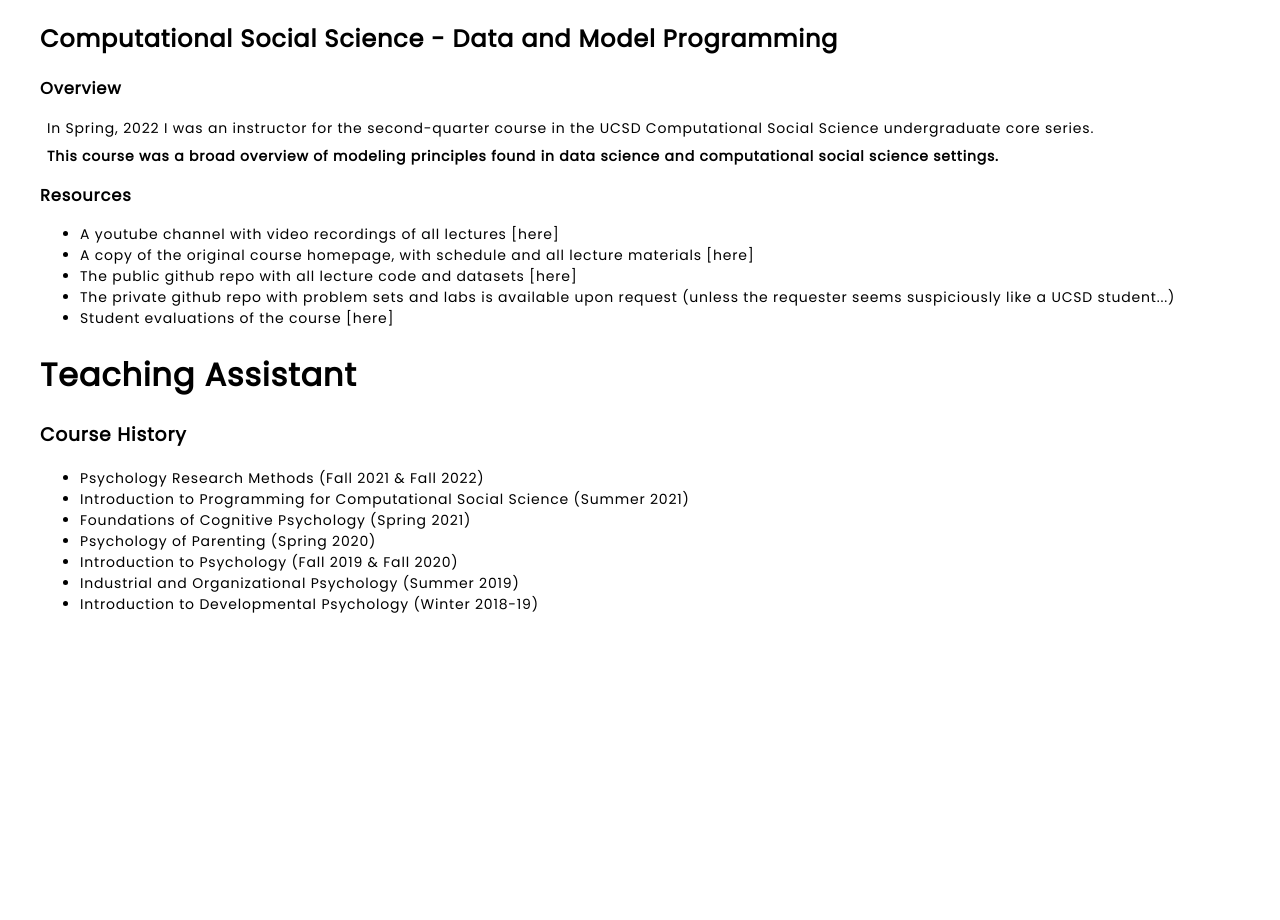
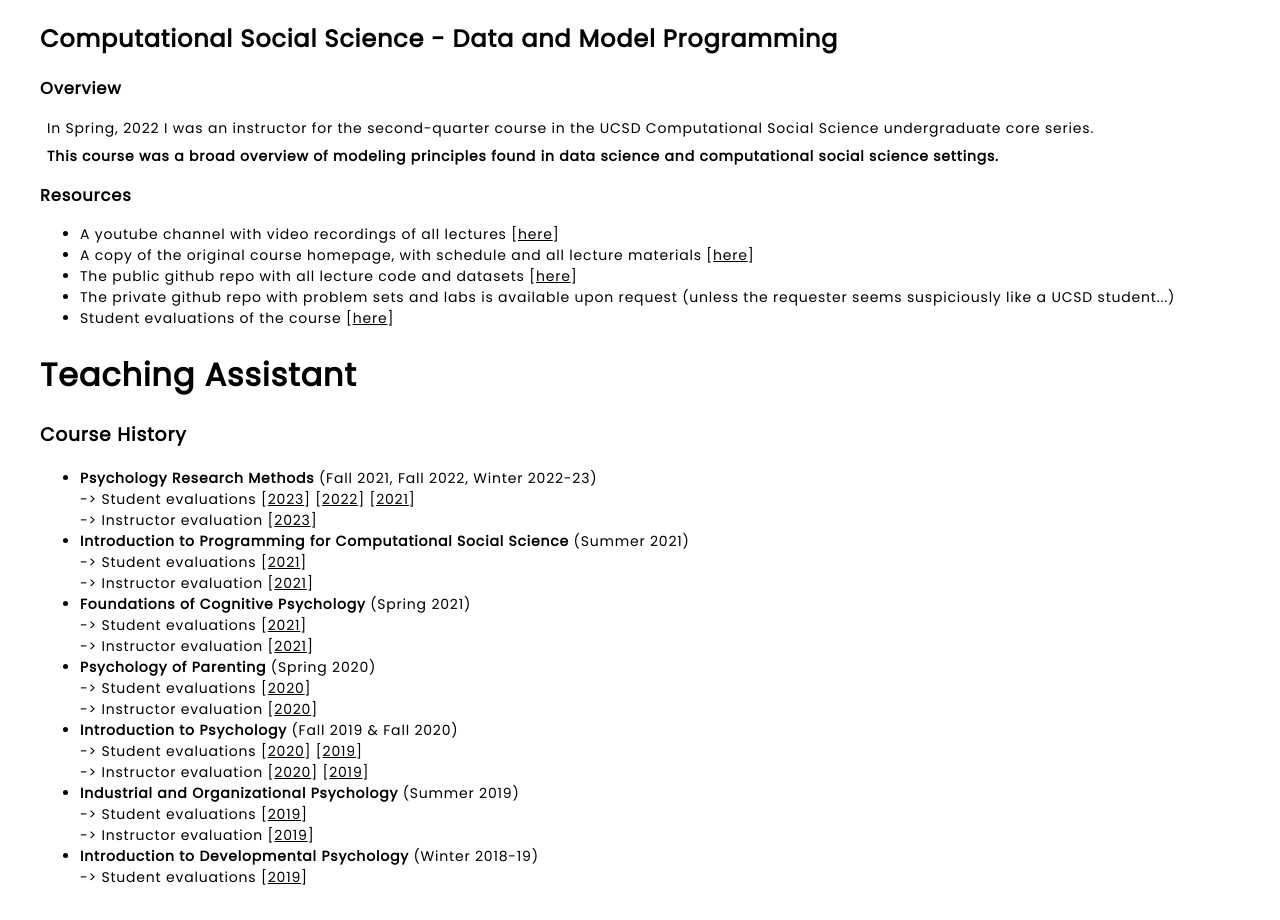
Before and after one commit to erik-brockbank/website, a Flask app: page /teaching in a window 1280 px wide. Shown: the part 586-1506 px from the top of the page. Before the commit the page ends 1199 px from the top, so only its background shows below. Run offline with Flask 2, Linux system fonts and the light colour scheme.

Commit message:
update resume, research, teaching

```diff
--- a/templates/teaching.html
+++ b/templates/teaching.html
@@ -2,7 +2,10 @@
 {% block content %}
 
 <div class="teaching-bucket">
-    <!-- Teaching -->
+    <!--
+        Teaching
+        TODO add statement about mentoring Vul Lab undergrads, link to RPS page
+    -->
     <div id="teaching-header">
         <h1>Overview</h1>
             <p>
@@ -48,15 +51,15 @@
                     <ul>
                         <li>
                             A youtube channel with video recordings of all lectures
-                            [<a href="https://youtube.com/playlist?list=PL4OUZgXEKAb82jtxAb1LRxZO8kGnMrPFQ">here</a>]
+                            [<a href="https://youtube.com/playlist?list=PL4OUZgXEKAb82jtxAb1LRxZO8kGnMrPFQ"><u>here</u></a>]
                         </li>
                         <li>
                             A copy of the original course homepage, with schedule and all lecture materials
-                            [<a href="https://erik-brockbank.github.io/ucsd-css-002-sp2022.github.io/">here</a>]
+                            [<a href="https://erik-brockbank.github.io/ucsd-css-002-sp2022.github.io/"><u>here</u></a>]
                         </li>
                         <li>
                             The public github repo with all lecture code and datasets
-                            [<a href="https://github.com/erik-brockbank/css2_sp22-public">here</a>]
+                            [<a href="https://github.com/erik-brockbank/css2_sp22-public"><u>here</u></a>]
                         </li>
                         <li>
                             The private github repo with problem sets and labs is available upon request
@@ -64,7 +67,7 @@
                         </li>
                         <li>
                             Student evaluations of the course
-                            [<a href="/static/docs/evals/CSS 2 Spring 2022 CAPE.pdf">here</a>]
+                            [<a href="/static/docs/evals/CSS 2 Spring 2022 CAPE.pdf"><u>here</u></a>]
                         </li>
                     </ul>
                 </p>
@@ -74,40 +77,51 @@
     <div id="teaching-header">
         <h1>Teaching Assistant</h1>
         <h3>Course History</h3>
-        <!-- TODO make csv of eval results for people to download -->
         <div class="teaching-overview">
             <ul>
-                <li>Psychology Research Methods (Fall 2021 & Fall 2022)
-                    <!-- <br>Student evaluations -->
-                        <!--[<a href="/static/docs/evals/PSYC 71 Fall 2021 Student Evaluation.pdf">student evaluation</a>] -->                        <!-- [<a href="/static/docs/evals/PSYC 1 Fall 2019 Student Evaluation.pdf">2019</a>] -->
-                    <!-- <br>Instructor evaluations -->
+                <li><b>Psychology Research Methods</b> (Fall 2021, Fall 2022, Winter 2022-23)
+                    <br>-> Student evaluations
+                        [<a href="/static/docs/evals/PSYC 71 Winter 2023 Student Evaluation.pdf"><u>2023</u></a>]
+                        [<a href="/static/docs/evals/PSYC 71 Fall 2022 Student Evaluation.pdf"><u>2022</u></a>]
+                        [<a href="/static/docs/evals/PSYC 71 Fall 2021 Student Evaluation.pdf"><u>2021</u></a>]
+                    <br>-> Instructor evaluation
+                        [<a href="/static/docs/evals/PSYC 71 Winter 2023 Instructor Evaluation.pdf"><u>2023</u></a>]
                 </li>
-                <li>Introduction to Programming for Computational Social Science (Summer 2021)
-                    <!-- [<a href="/static/docs/evals/CSS 1 Summer 2021 Student Evaluation.pdf">student evaluation</a>] -->
-                    <!-- [<a href="/static/docs/evals/CSS 1 Summer 2021 Instructor Evaluation.pdf">instructor evaluation</a>] -->
+                <li><b>Introduction to Programming for Computational Social Science</b> (Summer 2021)
+                    <br>-> Student evaluations
+                        [<a href="/static/docs/evals/CSS 1 Summer 2021 Student Evaluation.pdf"><u>2021</u></a>]
+                    <br>-> Instructor evaluation
+                        [<a href="/static/docs/evals/CSS 1 Summer 2021 Instructor Evaluation.pdf"><u>2021</u></a>]
                 </li>
-                <li>Foundations of Cognitive Psychology (Spring 2021)
-                    <!-- [<a href="/static/docs/evals/PSYC 3 Spring 2021 Student Evaluation.pdf">student evaluation</a>] -->
-                    <!-- [<a href="/static/docs/evals/PSYC 3 Spring 2021 Instructor Evaluation.pdf">instructor evaluation*</a>] -->
+                <li><b>Foundations of Cognitive Psychology</b> (Spring 2021)
+                    <br>-> Student evaluations
+                        [<a href="/static/docs/evals/PSYC 3 Spring 2021 Student Evaluation.pdf"><u>2021</u></a>]
+                    <br>-> Instructor evaluation
+                        [<a href="/static/docs/evals/PSYC 3 Spring 2021 Instructor Evaluation.pdf"><u>2021</u></a>]
                 </li>
-                <li>Psychology of Parenting (Spring 2020)
-                    <!-- [<a href="/static/docs/evals/PSYC 190 Spring 2020 Student Evaluation.pdf">student evaluation</a>] -->
-                    <!-- [<a href="/static/docs/evals/PSYC 190 Spring 2020 Instructor Evaluation.pdf">instructor evaluation</a>] -->
+                <li><b>Psychology of Parenting</b> (Spring 2020)
+                    <br>-> Student evaluations
+                        [<a href="/static/docs/evals/PSYC 190 Spring 2020 Student Evaluation.pdf"><u>2020</u></a>]
+                    <br>-> Instructor evaluation
+                        [<a href="/static/docs/evals/PSYC 190 Spring 2020 Instructor Evaluation.pdf"><u>2020</u></a>]
                 </li>
-                <li>Introduction to Psychology (Fall 2019 & Fall 2020)
-                    <!-- <br>Student evaluations -->
-                        <!-- [<a href="/static/docs/evals/PSYC 1 Fall 2020 Student Evaluation I.pdf">2020*</a>], -->
-                        <!-- [<a href="/static/docs/evals/PSYC 1 Fall 2019 Student Evaluation.pdf">2019</a>] -->
-                    <!-- <br>Instructor evaluations -->
-                        <!-- [<a href="/static/docs/evals/PSYC 1 Fall 2020 Instructor Evaluation.pdf">2020</a>], -->
-                        <!-- [<a href="/static/docs/evals/PSYC 1 Fall 2019 Instructor Evaluation.pdf">2019*</a>] -->
+                <li><b>Introduction to Psychology</b> (Fall 2019 & Fall 2020)
+                    <br>-> Student evaluations
+                        [<a href="/static/docs/evals/PSYC 1 Fall 2020 Student Evaluation I.pdf"><u>2020</u></a>]
+                        [<a href="/static/docs/evals/PSYC 1 Fall 2019 Student Evaluation.pdf"><u>2019</u></a>]
+                    <br>-> Instructor evaluation
+                        [<a href="/static/docs/evals/PSYC 1 Fall 2020 Instructor Evaluation.pdf"><u>2020</u></a>]
+                        [<a href="/static/docs/evals/PSYC 1 Fall 2019 Instructor Evaluation.pdf"><u>2019</u></a>]
                 </li>
-                <li>Industrial and Organizational Psychology (Summer 2019)
-                    <!-- [<a href="/static/docs/evals/PSYC 178 Summer 2019 Student Evaluation.pdf">student evaluation</a>] -->
-                    <!-- [<a href="/static/docs/evals/PSYC 178 Summer 2019 Instructor Evaluation.pdf">instructor evaluation</a>] -->
+                <li><b>Industrial and Organizational Psychology</b> (Summer 2019)
+                    <br>-> Student evaluations
+                        [<a href="/static/docs/evals/PSYC 178 Summer 2019 Student Evaluation.pdf"><u>2019</u></a>]
+                    <br>-> Instructor evaluation
+                        [<a href="/static/docs/evals/PSYC 178 Summer 2019 Instructor Evaluation.pdf"><u>2019</u></a>]
                 </li>
-                <li>Introduction to Developmental Psychology (Winter 2018-19)
-                    <!-- [<a href="/static/docs/evals/PSYC 101 Winter 2018-19 Student Evaluation.pdf">student evaluation</a>] -->
+                <li><b>Introduction to Developmental Psychology</b> (Winter 2018-19)
+                    <br>-> Student evaluations
+                        [<a href="/static/docs/evals/PSYC 101 Winter 2018-19 Student Evaluation.pdf"><u>2019</u></a>]
                 </li>
             </ul>
         </div>
```
Also changed, not shown: templates/research.html (+156 -147 lines), 5 other files.
